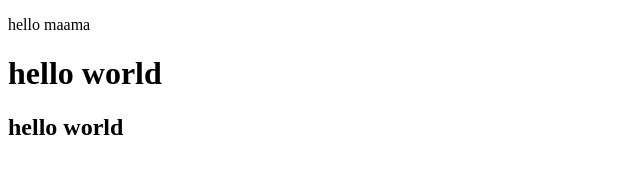
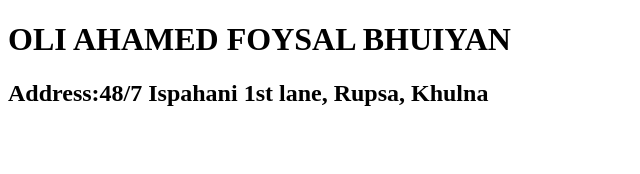
Before and after one commit to FoysalBhuiyann/first-projects-repo, a plain HTML site: page index.html in a window 1280 px wide. Shown: the whole page, without its empty margins (0-640 px from the left). Drawn offline with Linux system fonts and the light colour scheme.

Commit message:
bio data

```diff
--- a/index.html
+++ b/index.html
@@ -4,11 +4,10 @@
     <meta charset="UTF-8">
     <meta http-equiv="X-UA-Compatible" content="IE=edge">
     <meta name="viewport" content="width=device-width, initial-scale=1.0">
-    <title>my first project</title>
+    <title>EAGLE EYE</title>
 </head>
 <body>
-    <p>hello maama</p>
-    <h1>hello world</h1>
-    <h2>hello world</h2>
+    <h1>OLI AHAMED FOYSAL BHUIYAN</h1>
+    <h2>Address:48/7 Ispahani 1st lane, Rupsa, Khulna</h2>
 </body>
 </html>
```
Also changed, not shown: 1 other file.
